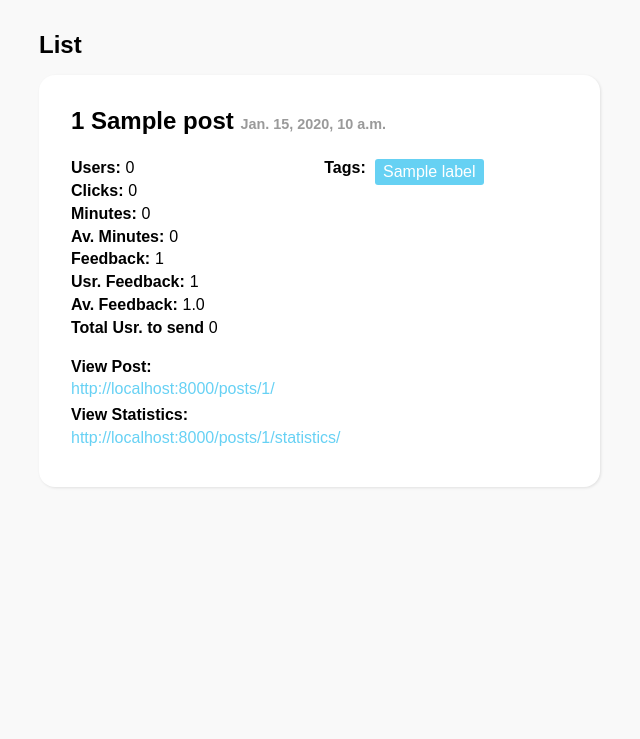
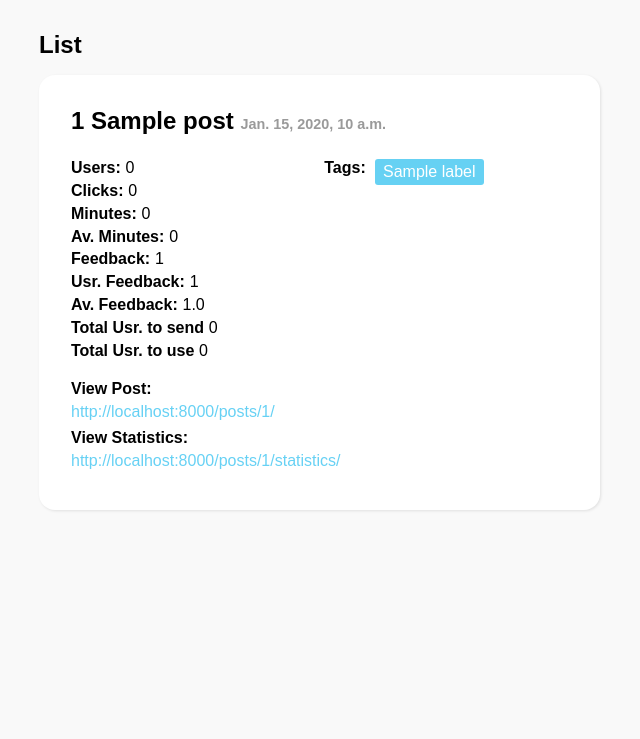
Before and after one commit to tian2992/afinidata-content-manager, a Django app: page /posts/list/ in a window 1280 px wide. Shown: the part 61-800 px from the top of the page, without its empty margins (17-657 px from the left). Run offline with Django 3.2, Linux system fonts and the light colour scheme; tables that the repository leaves empty hold one stand-in row (values such as "Sample post"); parts of the project's set-up code (start-up, migrations or seed data) failed here and were passed over.

Commit message:
show in list users to used the activity

```diff
--- a/posts/templates/posts/list.html
+++ b/posts/templates/posts/list.html
@@ -22,6 +22,7 @@
                                 <strong>Usr. Feedback: </strong><span>{{ post.feedback_total_users }}</span><br>
                                 <strong>Av. Feedback: </strong><span>{{ post.feedback_average }}</span><br>
                                 <strong>Total Usr. to send</strong><span>{{ post.total_sended_users }}</span><br>
+                                <strong>Total Usr. to use</strong><span>{{ post.total_used_users }}</span>
                             </div>
                             <div class="column">
                                 <strong>Tags:</strong>
--- a/posts/views.py
+++ b/posts/views.py
@@ -562,7 +562,15 @@ class PostsListView(TemplateView):
             else:
                 post.total_sended_users = 0
             post.users = len(users)
-
+            posts_used = post.interaction_set.filter(type='used')
+            if posts_used.count() > 0:
+                users_to_used = set()
+                for interaction in posts_used:
+                    users_to_used.add(interaction.user_id)
+                post.total_used_users = len(users_to_used)
+                print(len(users_to_used))
+            else:
+                post.total_used_users = 0
         context['posts'] = posts
 
         return context
```
